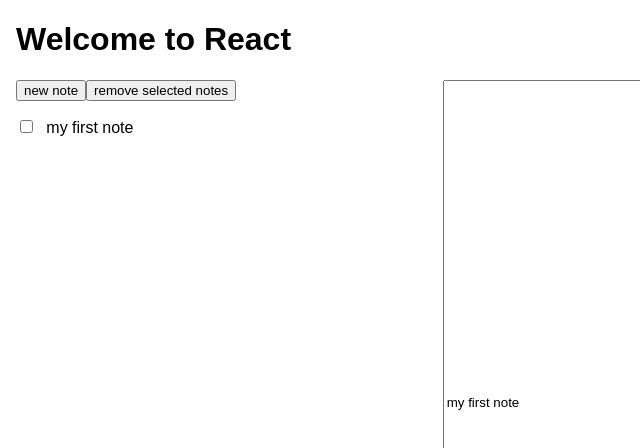
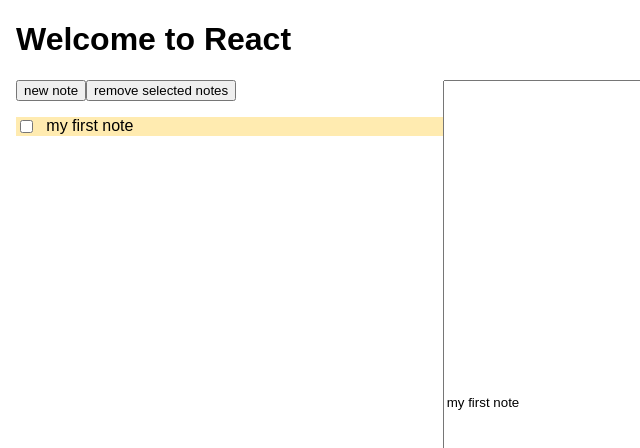
Before and after one commit to IEEEComputerSocietyUNB/CodingDojo, a React (Create React App) app in the folder 2018/180505/master/note-taking-app/: page / in a window 1280 px wide. Shown: the top 448 px of the page, without its empty margins (0-640 px from the left). Built offline with nearby package versions, Linux system fonts and the light colour scheme.

Commit message:
✨ Change current on click

```diff
--- a/2018/180505/master/note-taking-app/src/App.js
+++ b/2018/180505/master/note-taking-app/src/App.js
@@ -38,6 +38,12 @@ class App extends Component {
     }))
   }
 
+  changeSelection = (index) => {
+    this.setState({
+      current: index,
+    })
+  }
+
   render() {
     return (
       <div className="App">
@@ -49,6 +55,8 @@ class App extends Component {
             list={this.state.noteList}
             addNote={this.addNote}
             removeNotes={this.removeNotes}
+            changeSelection={this.changeSelection}
+            current={this.state.current}
           />
           <Note
             note={this.getCurrentNote()}
--- a/2018/180505/master/note-taking-app/src/NoteList.js
+++ b/2018/180505/master/note-taking-app/src/NoteList.js
@@ -28,6 +28,8 @@ export default class NoteList extends Component {
     })
   }
 
+  current = index => index === this.props.current ? 'current' : ''
+
   render() {
     return (
       <div className="NoteList">
@@ -42,14 +44,16 @@ export default class NoteList extends Component {
 
         <ul className="list">
           {this.props.list.map((note, index) => (
-            <li className="note" key={`${note}-${index}`}>
+            <li className={`note ${this.current(index)}`} key={`${note}-${index}`}>
               <input
                 type="checkbox"
                 alt={`remove note #${index + 1}`}
                 checked={this.isNoteSelected(index)}
                 onClick={() => this.toggleNote(index)}
               />
-              {note}
+              <span className="content" onClick={() => this.props.changeSelection(index)}>
+                {note}
+              </span>
             </li>
           ))}
         </ul>
--- a/2018/180505/master/note-taking-app/src/index.css
+++ b/2018/180505/master/note-taking-app/src/index.css
@@ -18,8 +18,20 @@ body {
   padding-left: 0;
 }
 
+.NoteList > ul > li {
+  display: flex;
+}
+
+.NoteList > ul > li.current {
+  background-color: rgb(255, 235, 176);
+}
+
 .NoteList > ul > li > input {
   margin-right: 1em;
+}
+
+.NoteList > ul > li > .content {
+  flex: 1;
 }
 
 .Note {
```
Also changed, not shown: 2 other files (tests, documents, lock files or other folders).
